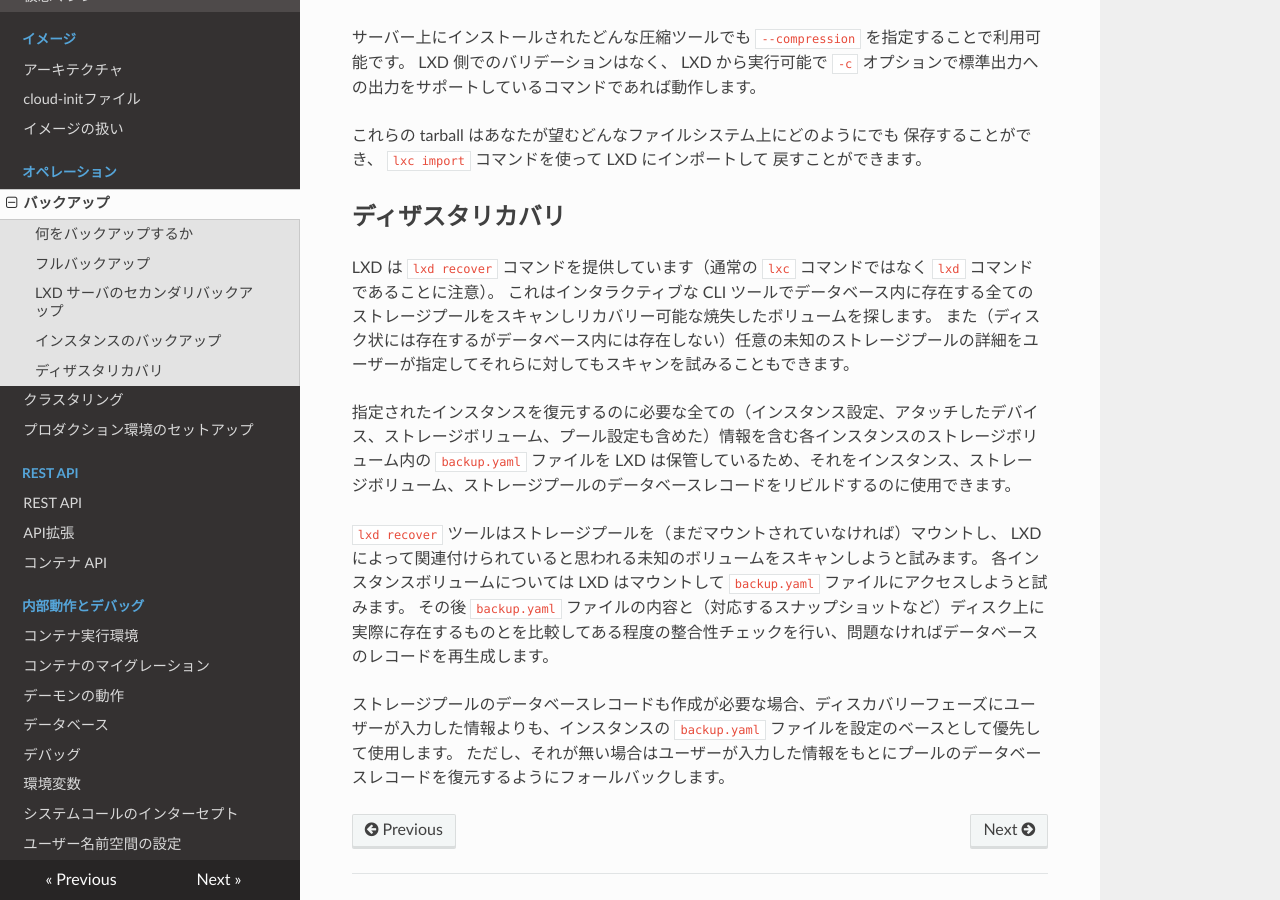
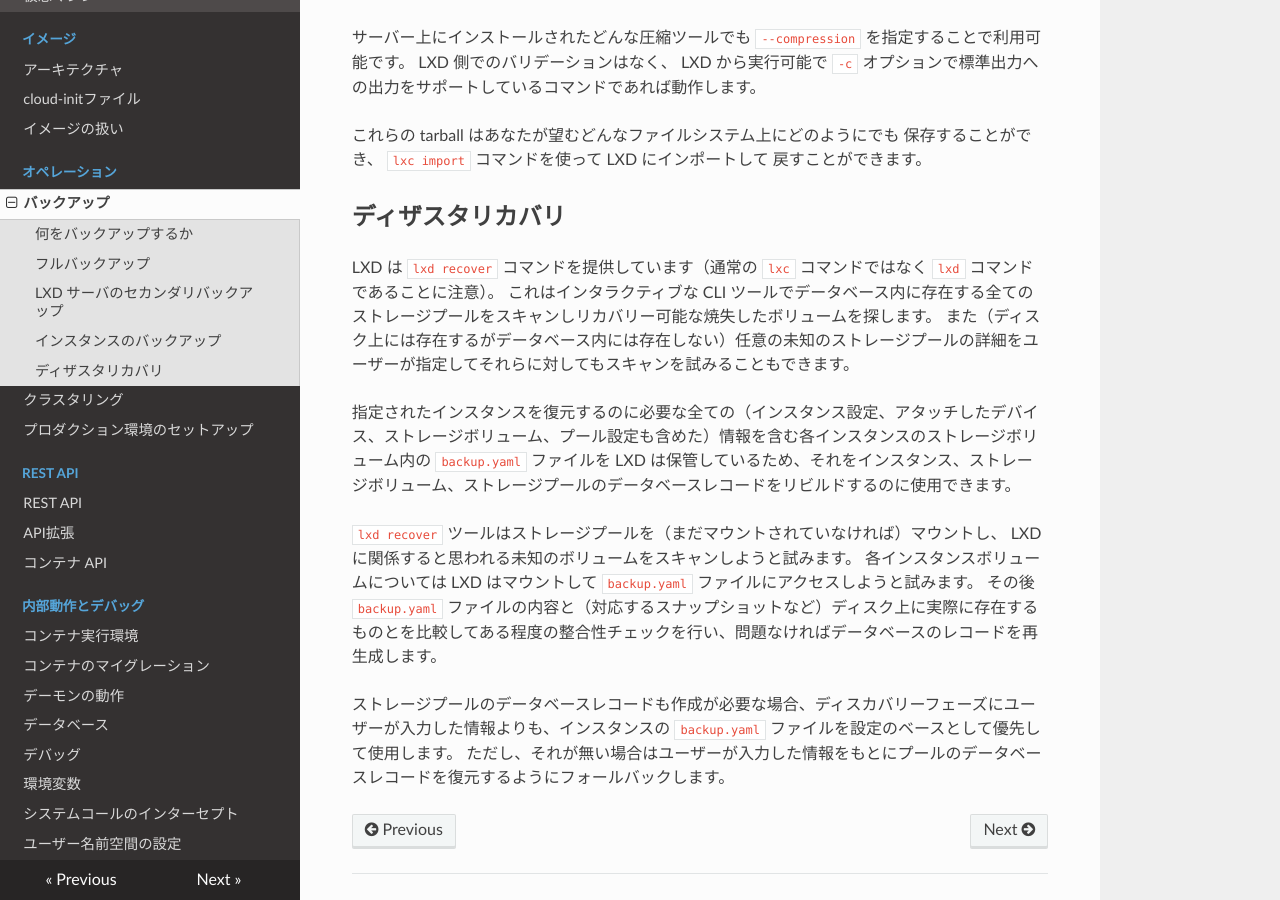
Before and after one commit to lxc-jp/lxd-ja, an MkDocs documentation site: the page built from doc/backup.md, in a window 1280 px wide and 900 px high, scrolled down 1461 px. Built offline with MkDocs 1.6.1, drawn with Linux system fonts in a browser that asks for light colours; nearby versions of some CDN libraries; old or Windows-style settings are respelled for this version of MkDocs.

Commit message:
Improve translation of LXD 4.17
Signed-off-by: Hiroaki Nakamura <hnakamur@gmail.com>

```diff
--- a/doc/backup.md
+++ b/doc/backup.md
@@ -117,7 +117,7 @@ and can be imported back into LXD using the `lxc import` command.
 ## ディザスタリカバリ <!-- Disaster recovery -->
 LXD は `lxd recover` コマンドを提供しています（通常の `lxc` コマンドではなく `lxd` コマンドであることに注意）。
 これはインタラクティブな CLI ツールでデータベース内に存在する全てのストレージプールをスキャンしリカバリー可能な焼失したボリュームを探します。
-また（ディスク状には存在するがデータベース内には存在しない）任意の未知のストレージプールの詳細をユーザーが指定してそれらに対してもスキャンを試みることもできます。
+また（ディスク上には存在するがデータベース内には存在しない）任意の未知のストレージプールの詳細をユーザーが指定してそれらに対してもスキャンを試みることもできます。
 <!--
 LXD provides the `lxd recover` command (note the the `lxd` command rather than the normal `lxc` command).
 This is an interactive CLI tool that will attempt to scan all storage pools that exist in the database looking for
@@ -133,7 +133,7 @@ information to recover a given instance (including instance configuration, attac
 pool configuration) it can be used to rebuild the instance, storage volume and storage pool database records.
 -->
 
-`lxd recover` ツールはストレージプールを（まだマウントされていなければ）マウントし、 LXD によって関連付けられていると思われる未知のボリュームをスキャンしようと試みます。
+`lxd recover` ツールはストレージプールを（まだマウントされていなければ）マウントし、 LXD に関係すると思われる未知のボリュームをスキャンしようと試みます。
 各インスタンスボリュームについては LXD はマウントして `backup.yaml` ファイルにアクセスしようと試みます。
 その後 `backup.yaml` ファイルの内容と（対応するスナップショットなど）ディスク上に実際に存在するものとを比較してある程度の整合性チェックを行い、問題なければデータベースのレコードを再生成します。
 <!--
```
Also changed, not shown: doc/clustering.md (+1 -1 lines).
